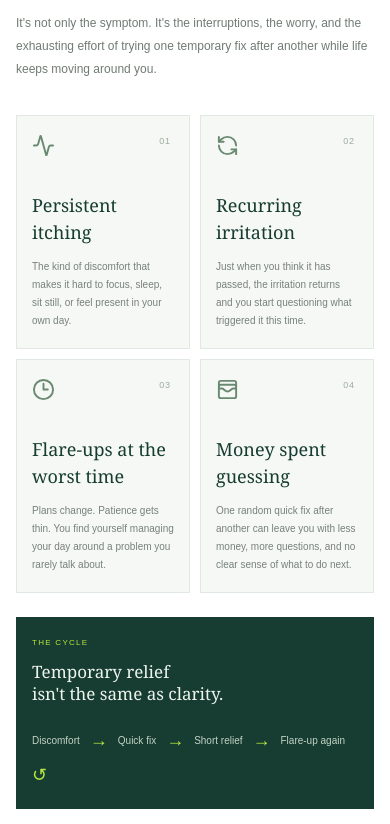
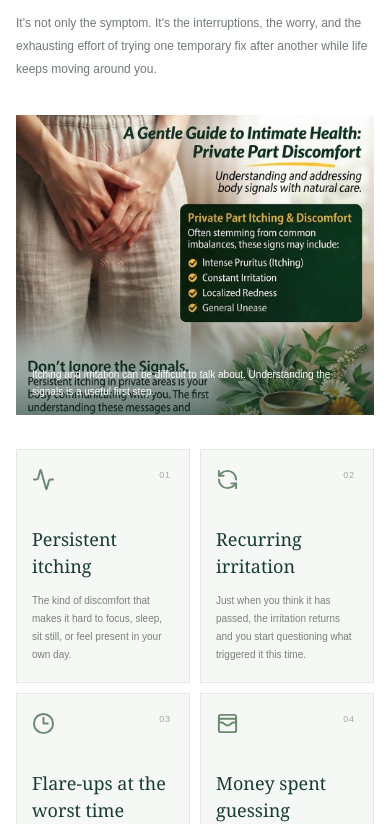
Before and after one commit to Ukwun/clevira1, a Next.js app: page / in a window 390 px wide. Shown: the part 3320-4144 px from the top of the page. Built offline with nearby package versions, Linux system fonts and the light colour scheme.

Commit message:
Add symptom discomfort visual

```diff
--- a/app/globals.css
+++ b/app/globals.css
@@ -132,6 +132,10 @@ a:focus-visible, button:focus-visible, summary:focus-visible { outline: 2px soli
 .symptom-cycle-heading h2 { margin: 17px 0 0; color: var(--forest-deep); font-family: var(--serif); font-size: clamp(40px, 4.7vw, 60px); font-weight: 400; letter-spacing: -.05em; line-height: 1.06; }
 .symptom-cycle-heading h2 em { color: #52705c; }
 .symptom-cycle-heading > p { max-width: 390px; margin: 0 0 7px auto; color: #707b73; font-size: 12px; line-height: 1.9; }
+.symptom-feature-media { position: relative; min-height: 330px; margin: 52px 0 0; overflow: hidden; background: #e6ece4; }
+.symptom-feature-image { object-fit: cover; object-position: center 42%; }
+.symptom-feature-media:after { content: ""; position: absolute; inset: 0; pointer-events: none; background: linear-gradient(0deg, rgba(16,46,38,.62), transparent 44%); }
+.symptom-feature-media figcaption { position: absolute; z-index: 1; right: 25px; bottom: 21px; left: 25px; max-width: 410px; color: #fff; font-size: 11px; line-height: 1.7; }
 .symptom-card-grid { display: grid; grid-template-columns: repeat(4, 1fr); gap: 12px; margin-top: 57px; }
 .symptom-card { position: relative; min-height: 245px; padding: 24px 20px 20px; border: 1px solid #e2e9e2; background: #f6f8f5; transition: transform .25s ease, background .25s ease, box-shadow .25s ease; }
 .symptom-card:hover { transform: translateY(-5px); background: #edf4ed; box-shadow: 0 14px 28px rgba(23,61,50,.08); }
@@ -389,6 +393,8 @@ a:focus-visible, button:focus-visible, summary:focus-visible { outline: 2px soli
   .symptom-cycle-section { padding: 70px 0; }
   .symptom-cycle-heading { grid-template-columns: 1fr; gap: 18px; }
   .symptom-cycle-heading > p { margin: 0; }
+  .symptom-feature-media { min-height: 300px; margin-top: 34px; }
+  .symptom-feature-media figcaption { right: 16px; bottom: 15px; left: 16px; font-size: 10px; }
   .symptom-card-grid { grid-template-columns: 1fr 1fr; gap: 10px; margin-top: 34px; }
   .symptom-card { min-height: 220px; padding: 18px 15px; }
   .symptom-card h3 { font-size: 18px; }
--- a/app/page.tsx
+++ b/app/page.tsx
@@ -53,6 +53,10 @@ export default function Home() {
             <div><p className="eyebrow"><span /> 02 / SYMPTOM &amp; CYCLE RECOGNITION</p><h2>Are you experiencing any of these<br /><em>symptoms or side effects?</em></h2></div>
             <p>It&apos;s not only the symptom. It&apos;s the interruptions, the worry, and the exhausting effort of trying one temporary fix after another while life keeps moving around you.</p>
           </div>
+          <figure className="symptom-feature-media">
+            <Image src="/images/symptom-itching-irritation.jpg" alt="Guide to intimate health and private-part itching and discomfort" fill sizes="(max-width: 720px) 100vw, 1192px" className="symptom-feature-image" />
+            <figcaption>Itching and irritation can be difficult to talk about. Understanding the signals is a useful first step.</figcaption>
+          </figure>
           <div className="symptom-card-grid">
             <article className="symptom-card"><span className="symptom-card-number">01</span><Activity size={23} aria-hidden="true" /><h3>Persistent itching</h3><p>The kind of discomfort that makes it hard to focus, sleep, sit still, or feel present in your own day.</p></article>
             <article className="symptom-card"><span className="symptom-card-number">02</span><RefreshCcw size={23} aria-hidden="true" /><h3>Recurring irritation</h3><p>Just when you think it has passed, the irritation returns and you start questioning what triggered it this time.</p></article>
```
Also changed, not shown: public/images/symptom-itching-irritation.jpg (added).
